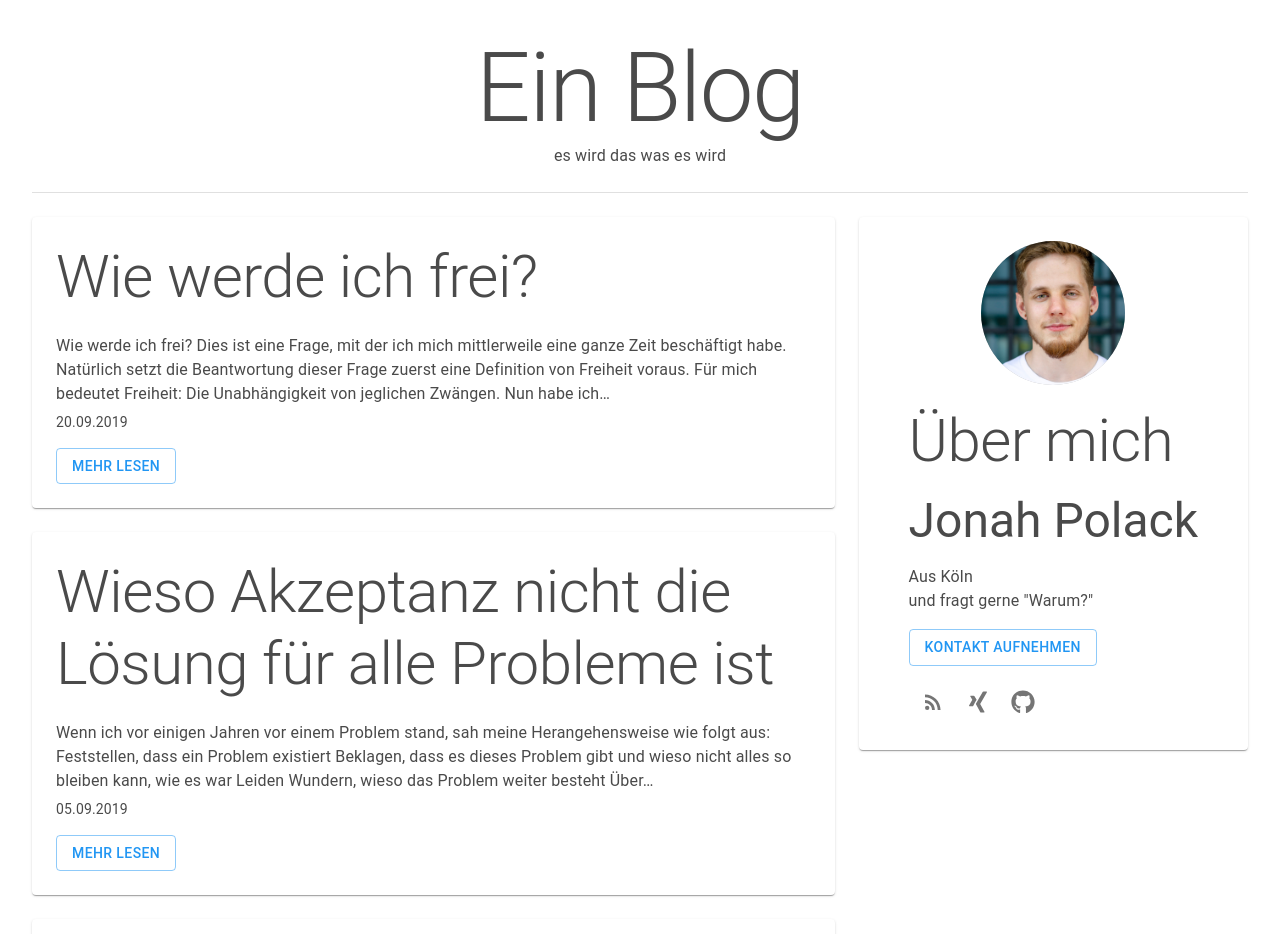
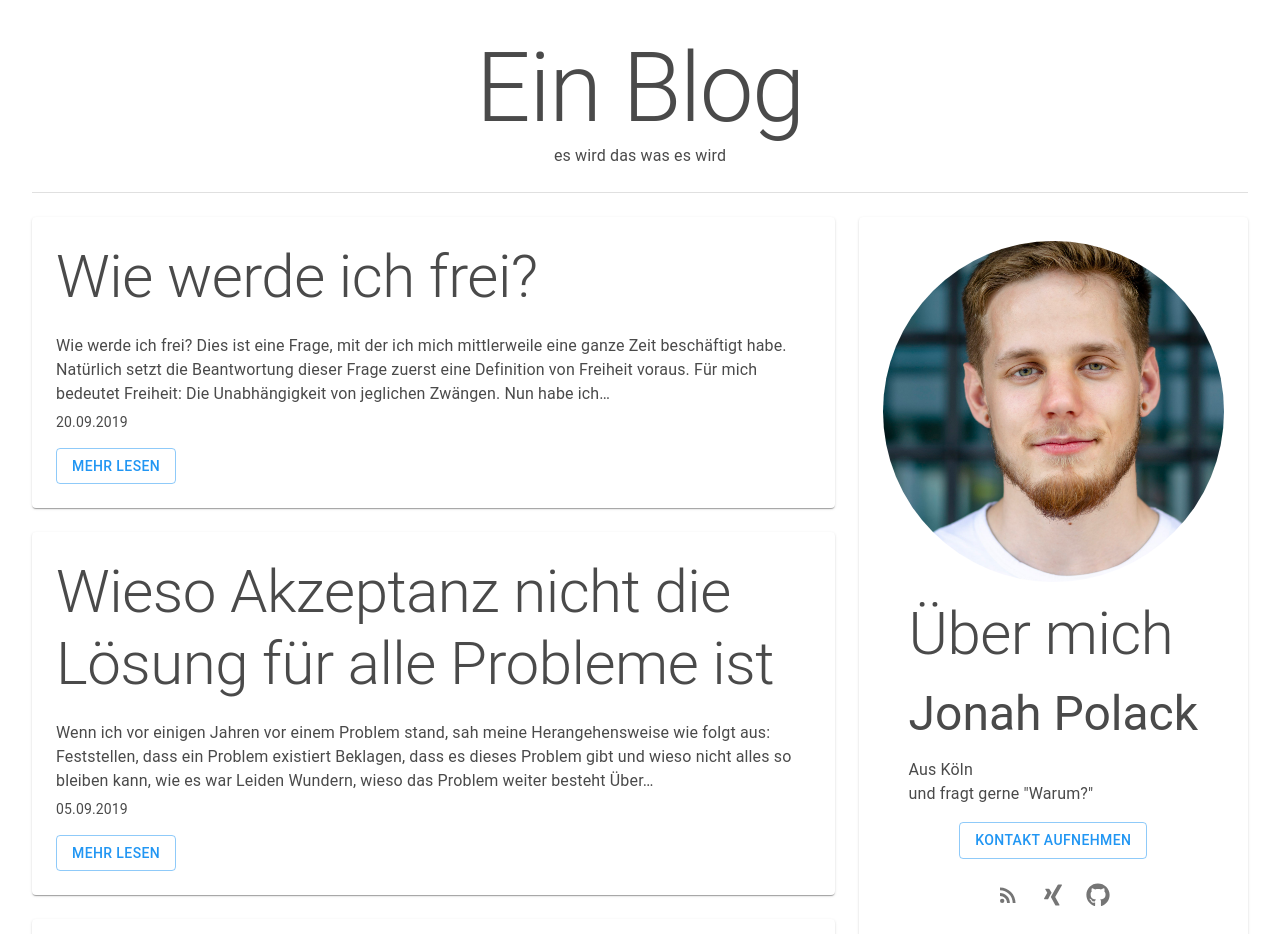
Before and after one commit to jpolack/blog, a Gatsby site: page / in a window 1280 px wide. Shown: the top 934 px of the page. Built offline with nearby package versions, Linux system fonts and the light colour scheme; Gatsby itself is replaced by a stand-in of ours.

Commit message:
profil is now tighter

```diff
--- a/src/components/profile.js
+++ b/src/components/profile.js
@@ -10,7 +10,6 @@ import Typography from '@material-ui/core/Typography';
 import { FontAwesomeIcon } from '@fortawesome/react-fontawesome'
 import { faXing, faGithub } from '@fortawesome/free-brands-svg-icons'
 import RssFeed from '@material-ui/icons/RssFeed';
-import Avatar from '@material-ui/core/Avatar';
 import Img from "gatsby-image"
 
 const Profile = () => {
@@ -27,8 +26,8 @@ const Profile = () => {
       }
       file(relativePath: { eq: "Profile.jpg" }) {
         childImageSharp {
-          fixed(width: 400, height: 400) {
-            ...GatsbyImageSharpFixed
+          fluid(maxWidth: 400, maxHeight: 400) {
+            ...GatsbyImageSharpFluid
           }
         }
       }
@@ -40,11 +39,11 @@ const Profile = () => {
       padding: theme.spacing(3),
     }}>
       <Grid container spacing={2} justify="center" alignItems="center">
-        <Grid item>
-          <Avatar component={Img} fixed={data.file.childImageSharp.fixed} variant="circle" style={{
-            width: theme.spacing(18),
-            height: theme.spacing(18)
-          }}></Avatar>
+        <Grid item style={{
+          width: "100%",
+          height: "100%"
+        }}>
+          <Img fluid={data.file.childImageSharp.fluid} style={{borderRadius: "50%"}}/>
         </Grid>
         <Grid item>
           <Grid container spacing={3}>
@@ -58,10 +57,12 @@ const Profile = () => {
               <Typography variant="body1" style={{
                 paddingBottom: theme.spacing(2)
               }}>und fragt gerne "Warum?"</Typography>
-              <Button color="primary" variant="outlined" href="https://jonahpolack.de">Kontakt aufnehmen</Button>
+              <Grid container justify='center' alignItems='center'>
+                <Button color="primary" variant="outlined" href="https://jonahpolack.de">Kontakt aufnehmen</Button>
+              </Grid>
             </Grid>
           </Grid>
-          <Grid container spacing={3}>
+          <Grid container spacing={3} justify='center' alignItems='center'>
             <Grid item>
               <IconButton href={`${data.site.siteMetadata.url}/rss.xml`} target='_blank'><RssFeed /></IconButton>
               <IconButton href={`${data.site.siteMetadata.xing}`} target='_blank'><FontAwesomeIcon icon={faXing} /></IconButton>
```
